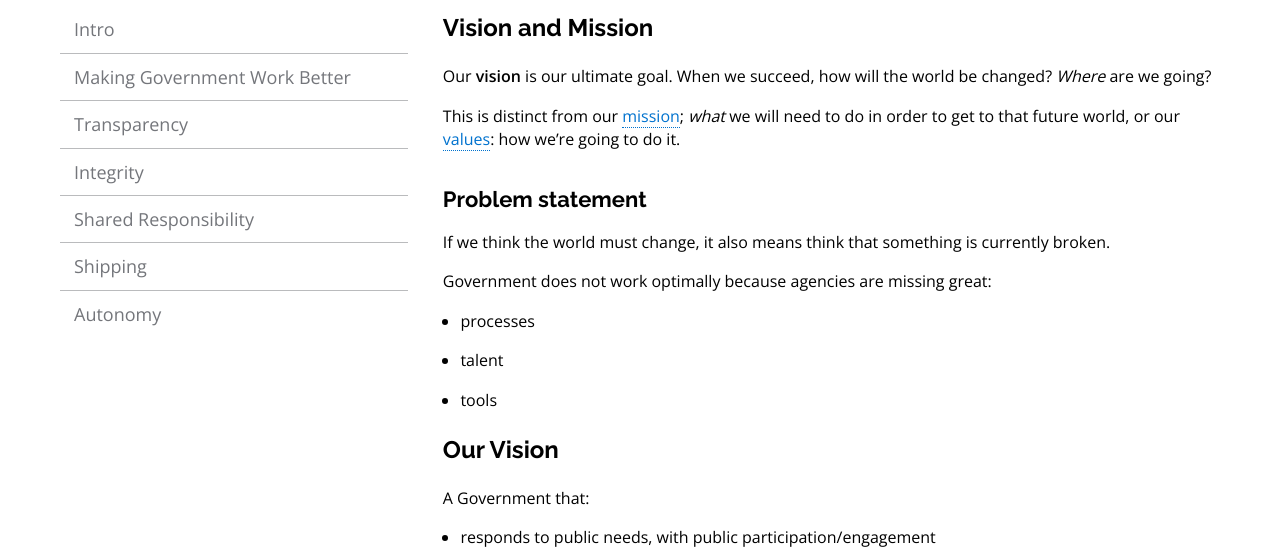
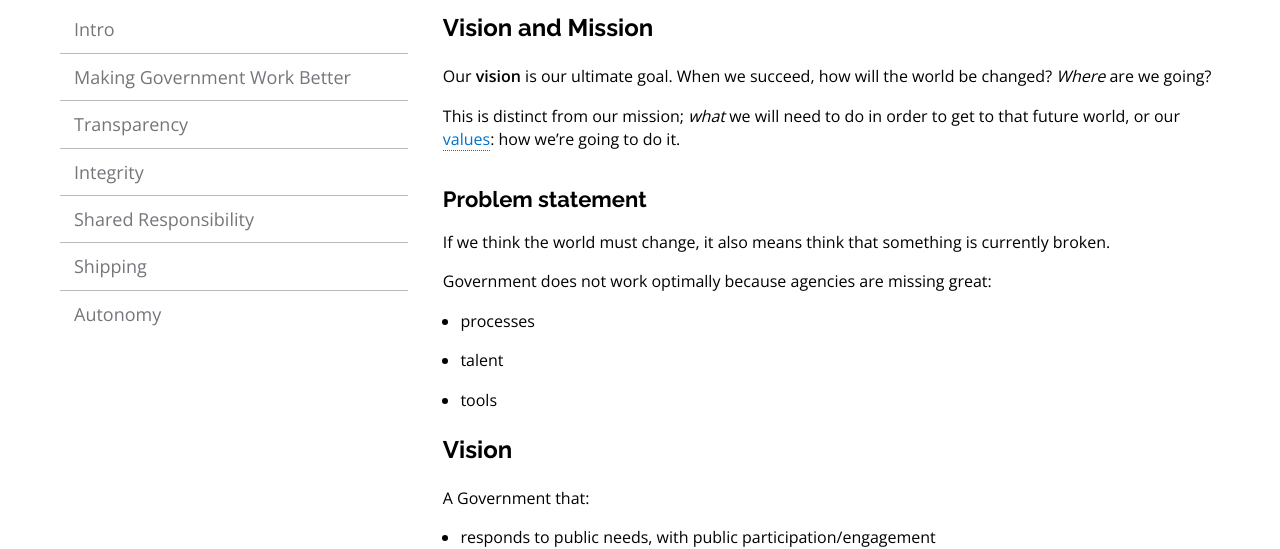
Before and after one commit to 18F/core-values, a Jekyll site: the page built from pages/vision-mission.md, in a window 1280 px wide. Shown: the part 157-706 px from the top of the page. Built offline with Jekyll 4.4.1, drawn with Linux system fonts in a browser that asks for light colours; nearby versions of some CDN libraries; Markdown is read by kramdown in place of the engine named in the settings.

Commit message:
small edits

```diff
--- a/pages/vision-mission.md
+++ b/pages/vision-mission.md
@@ -6,7 +6,7 @@ title: Vision and Mission
 
 Our **vision** is our ultimate goal. When we succeed, how will the world be changed? _Where_ are we going?
 
-This is distinct from our [mission](../mission); _what_ we will need to do in order to get to that future world, or our [values](/core-values/index.html): how we're going to do it.
+This is distinct from our mission; _what_ we will need to do in order to get to that future world, or our [values](core-values/index.html): how we're going to do it.
 
 ## Problem statement
 
@@ -18,7 +18,7 @@ Government does not work optimally because agencies are missing great:
 * talent
 * tools
 
-# Our Vision
+# Vision
 
 A Government that:
 
@@ -39,4 +39,4 @@ We will accomplish our mission by:
 * putting the needs of the public first
 * being design-centric, agile, open, and data-driven
 * deploying tools and services early and often
-* staying true to our [values](/core-values/index.html)
+* staying true to our [values](core-values/index.html)
```
